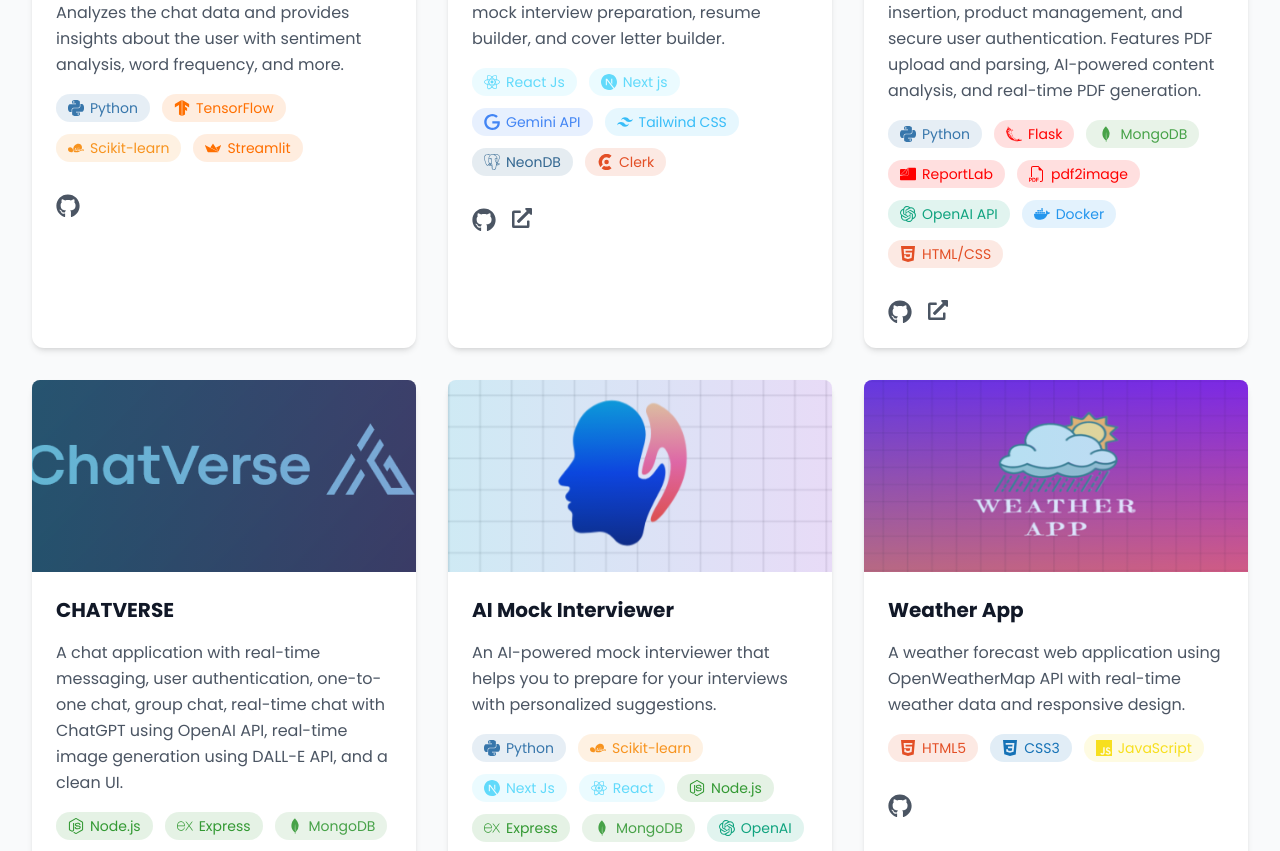
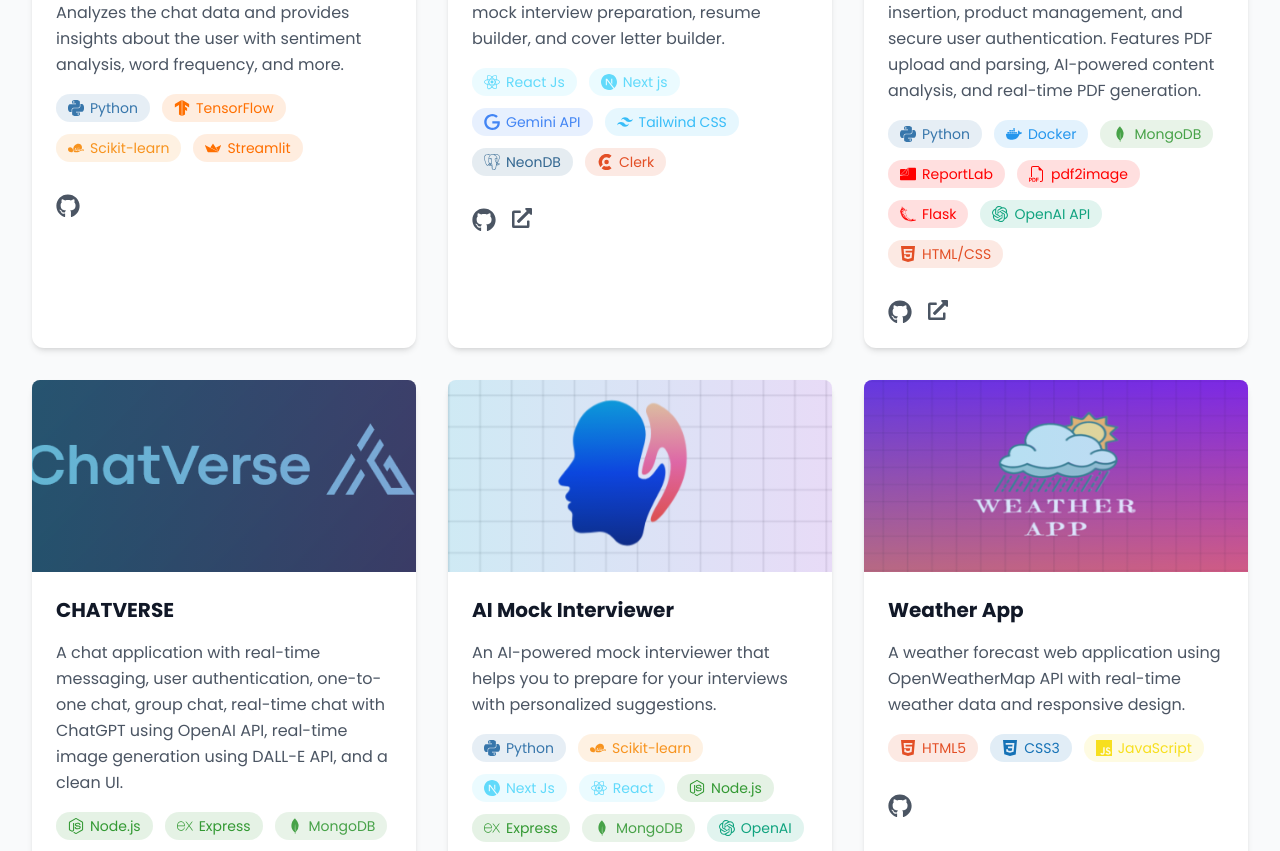
Before and after one commit to Viveknathtiwari01/Portfolio-Vivek, a Next.js app: page / in a window 1280 px wide. Shown: the part 3780-4631 px from the top of the page. Built offline with nearby package versions, Linux system fonts and the light colour scheme; no server answers.

Commit message:
project added

```diff
--- a/src/components/Projects.tsx
+++ b/src/components/Projects.tsx
@@ -60,12 +60,13 @@
       description: 'Dynamic web app for creating customizable quotations with image insertion, product management, and secure user authentication. Features PDF upload and parsing, AI-powered content analysis, and real-time PDF generation. ',
       techStack: [
         { name: 'Python', icon: SiPython, color: '#3776AB' },
-        { name: 'Flask', icon: SiFlask, color: '#FF0000' },
+        { name: 'Docker', icon: SiDocker, color: '#2496ED' },
         { name: 'MongoDB', icon: SiMongodb, color: '#47A248' },
         { name: 'ReportLab', icon: SiFiles, color: '#FF0000' },
         { name: 'pdf2image', icon: BsFiletypePdf, color: '#FF0000' },
+        { name: 'Flask', icon: SiFlask, color: '#FF0000' },
         { name: 'OpenAI API', icon: SiOpenai, color: '#10A37F' },
-        { name: 'Docker', icon: SiDocker, color: '#2496ED' },
+
         { name: 'HTML/CSS', icon: SiHtml5, color: '#E34F26' },
       ],
       live: 'https://pragati-enterprises.dev-server.karvatech.com/login?next=%2F',
```
